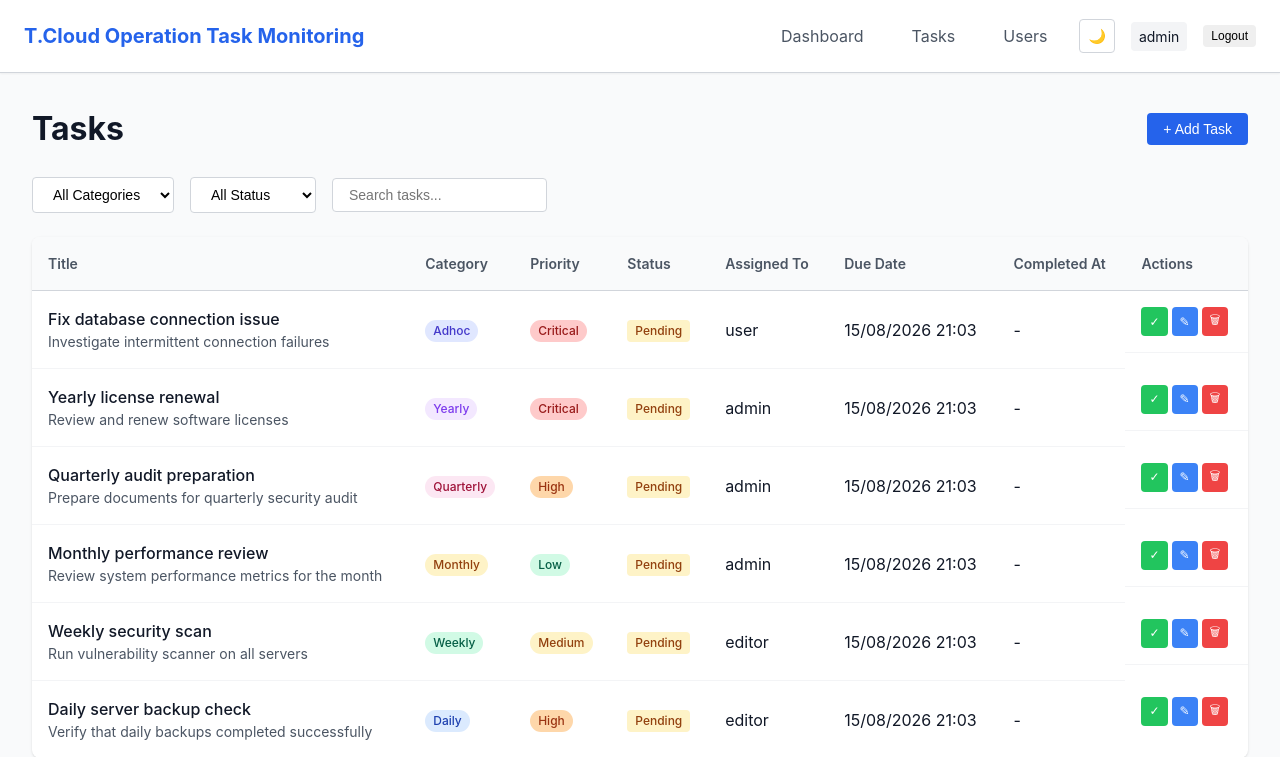
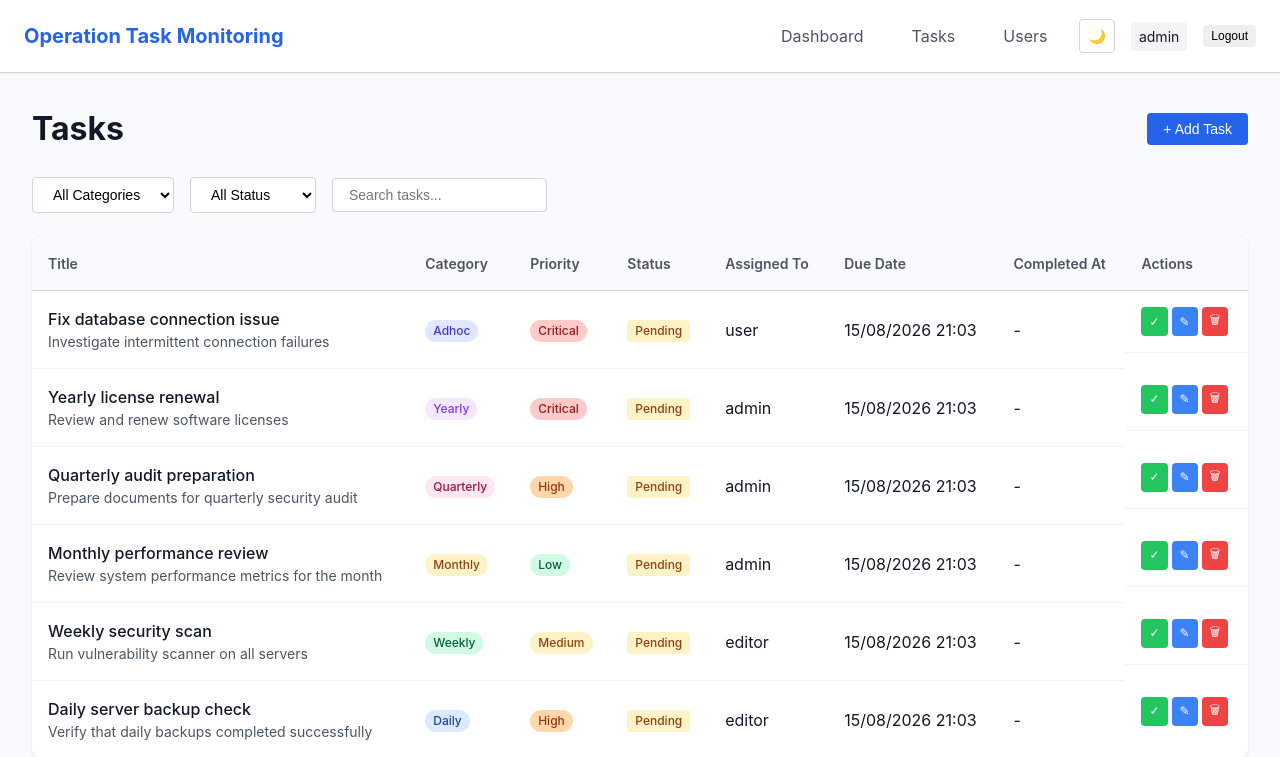
Before and after one commit to srunb/task_monitoring, a Flask app: page /tasks in a window 1280 px wide. Shown: the top 757 px of the page. Run offline with Flask 3, Linux system fonts and the light colour scheme; a user stored in the database is signed in; data comes from the database, SQL or seed files in the repository.

Commit message:
Remove T.Cloud branding

```diff
--- a/notifications.py
+++ b/notifications.py
@@ -73,7 +73,7 @@ def send_email_notification(to_email: str, subject: str, task_data: Dict[str, An
                 </tr>
             </table>
             {f'<p><strong>Description:</strong> {task_data.get("description", "")}</p>' if task_data.get('description') else ''}
-            <p style="color: #666; font-size: 12px;">This is an automated notification from T.Cloud Operation Task Monitoring.</p>
+            <p style="color: #666; font-size: 12px;">This is an automated notification from Operation Task Monitoring.</p>
         </body>
         </html>
         """
--- a/templates/base.html
+++ b/templates/base.html
@@ -3,7 +3,7 @@
 <head>
     <meta charset="UTF-8">
     <meta name="viewport" content="width=device-width, initial-scale=1.0">
-    <title>{% block title %}T.Cloud Operation Task Monitoring{% endblock %}</title>
+    <title>{% block title %}Operation Task Monitoring{% endblock %}</title>
     <link rel="stylesheet" href="{{ url_for('static', filename='css/style.css') }}">
     {% block extra_head %}{% endblock %}
 </head>
@@ -12,7 +12,7 @@
     <nav class="navbar">
         <div class="nav-container">
             <div class="nav-brand">
-                <a href="{{ url_for('dashboard') }}">T.Cloud Operation Task Monitoring</a>
+                <a href="{{ url_for('dashboard') }}">Operation Task Monitoring</a>
             </div>
             <div class="nav-menu">
                 <a href="{{ url_for('dashboard') }}" class="nav-link">Dashboard</a>
--- a/templates/dashboard.html
+++ b/templates/dashboard.html
@@ -1,6 +1,6 @@
 {% extends "base.html" %}
 
-{% block title %}Dashboard - T.Cloud Operation Task Monitoring{% endblock %}
+{% block title %}Dashboard - Operation Task Monitoring{% endblock %}
 
 {% block content %}
 <div class="dashboard-container">
--- a/templates/login.html
+++ b/templates/login.html
@@ -3,14 +3,14 @@
 <head>
     <meta charset="UTF-8">
     <meta name="viewport" content="width=device-width, initial-scale=1.0">
-    <title>Login - T.Cloud Operation Task Monitoring</title>
+    <title>Login - Operation Task Monitoring</title>
     <link rel="stylesheet" href="{{ url_for('static', filename='css/style.css') }}">
 </head>
 <body class="login-page">
     <div class="login-container">
         <div class="login-card">
             <div class="login-header">
-                <h1>T.Cloud Operation Task Monitoring</h1>
+                <h1>Operation Task Monitoring</h1>
                 <p>Sign in to your account</p>
             </div>
             <form id="loginForm" class="login-form">
--- a/templates/tasks.html
+++ b/templates/tasks.html
@@ -1,6 +1,6 @@
 {% extends "base.html" %}
 
-{% block title %}Tasks - T.Cloud Operation Task Monitoring{% endblock %}
+{% block title %}Tasks - Operation Task Monitoring{% endblock %}
 
 {% block content %}
 <div class="tasks-container">
--- a/templates/users.html
+++ b/templates/users.html
@@ -1,6 +1,6 @@
 {% extends "base.html" %}
 
-{% block title %}Users - T.Cloud Operation Task Monitoring{% endblock %}
+{% block title %}Users - Operation Task Monitoring{% endblock %}
 
 {% block content %}
 <div class="users-container">
```
Also changed, not shown: README.md, 1 other file.
